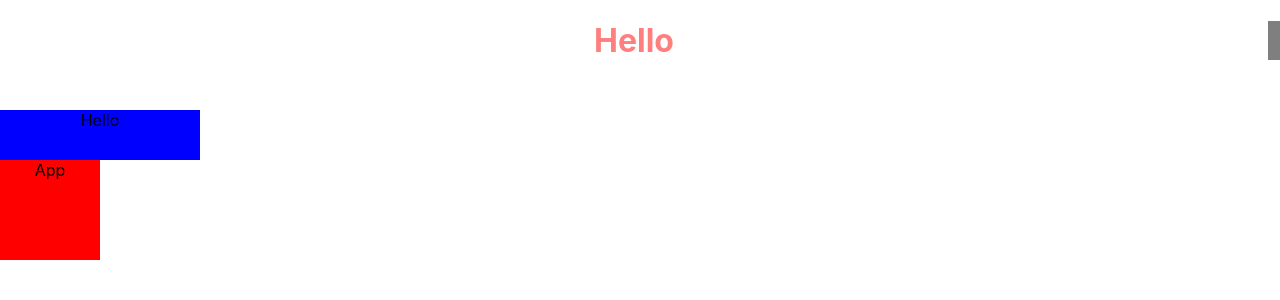
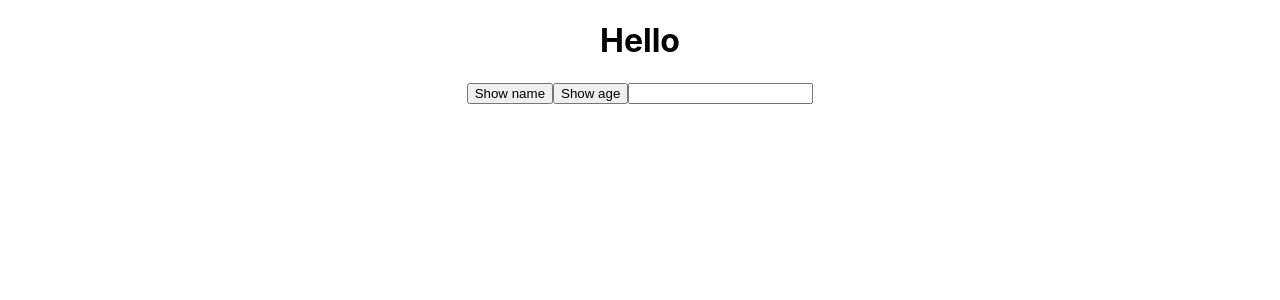
Before and after one commit to yonghwan1998/react-voca, a React (Create React App) app: page / in a window 1280 px wide. Shown: the top 300 px of the page. Built offline with nearby package versions, Linux system fonts and the light colour scheme.

Commit message:
[Reat.js] 이벤트 처리

```diff
--- a/src/App.js
+++ b/src/App.js
@@ -1,15 +1,10 @@
 import './App.css';
 import Hello from './component/Hello'
-import Welcome from './component/Welcome';
-import styles from './App.module.css';
 
 function App() {
 	return (
 		<div className="App">
 			<Hello />
-			<div className={styles.box}>
-				App
-			</div>
 		</div>
 	);
 }
--- a/src/component/Hello.js
+++ b/src/component/Hello.js
@@ -1,21 +1,39 @@
-import World from "./World";
-import styles from "./Hello.module.css";
+export default function Hello() {
 
-export default function Hello() {
+    function showName() {
+        console.log("Mike");
+    }
+
+    function showAge(age) {
+        console.log(age);
+    }
+
+    function showText(txt) {
+        console.log(txt);
+    }
+
     return (
         <div>
-            <h1 style={{
-                color: '#f00',
-                borderRight: '12px solid #000',
-                marginBottom: '50px',
-                opacity: 0.5,
-            }}
+            <h1>Hello</h1>
+            <button
+                onClick={showName}
             >
-                Hello
-            </h1>
-            <div className={styles.box}>
-                Hello
-            </div>
+            Show name
+            </button>
+            <button
+                onClick={() => {
+                    showAge(30)
+                }}
+            >
+            Show age
+            </button>
+            <input
+                type="text"
+                onChange={(e) => {
+                    const txt = e.target.value;
+                    showText(txt);
+                }}
+            />
         </div>
     );
 };
```
